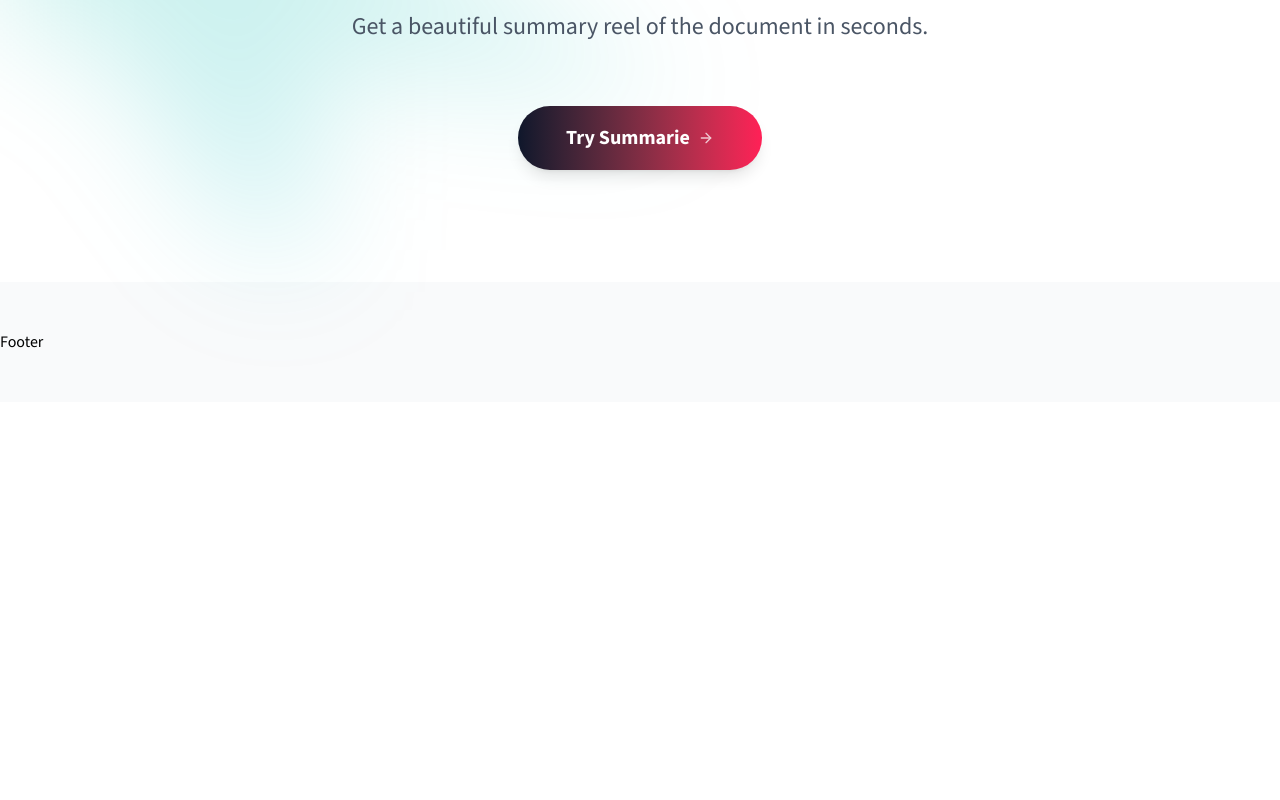
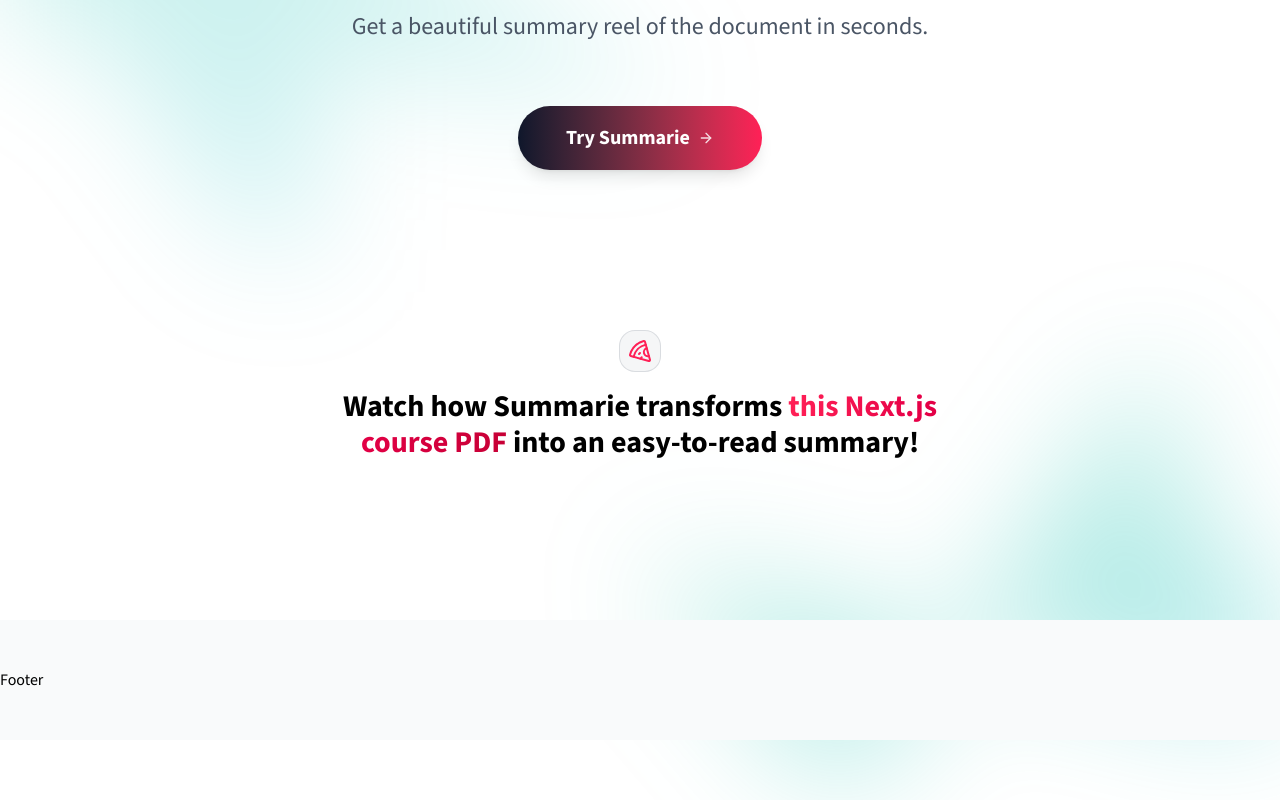
Before and after one commit to ZamithAhamed/Summarie, a Next.js app: page / in a window 1280 px wide. Shown: the part 398-1198 px from the top of the page. Before the commit the page ends 800 px from the top, so only its background shows below. Built offline with nearby package versions, Linux system fonts and the light colour scheme.

Commit message:
add demo section

```diff
--- a/app/page.tsx
+++ b/app/page.tsx
@@ -1,5 +1,6 @@
 import BgGradient from "@/components/common/bg-gradient";
 import HeroSection from "@/components/home/hero-section";
+import DemoSection from "@/components/home/demo-section";
 
 export default function Home() {
   return (
@@ -7,11 +8,11 @@
       <BgGradient />
       <div className="flex flex-col ">
         <HeroSection />
+        <DemoSection />
       </div>
-      {/* <DemoSection />
-      <HowItWorksSection />
-      <PricingSection />
-      <CTASection /> */}
+      {/* <HowItWorksSection /> */}
+      {/* <PricingSection /> */}
+      {/* <CTASection /> */}
     </div>
   );
 }
--- /dev/null
+++ b/components/home/demo-section.tsx
@@ -0,0 +1,42 @@
+import { Pizza } from "lucide-react";
+
+export default function DemoSection() {
+  return (
+    <section className="relative">
+      <div className="py-12 lg:py-24 max-w-5xl mx-auto px-4 sm:px-6 lg:px-8 lg:pt-12">
+        <div
+          aria-hidden="true"
+          className="pointer-events-none absolute inset-x-0 -top-40 -z-10 transform-gpu overflow-hidden blur-3xl"
+        >
+          <div
+            className="relative left-[calc(50%+3rem)] aspect-1155/678 w-[36.125rem]
+        -translate-x-1/2 bg-linear-to-br from-emerald-500 via-teal-500 to-cyan-500 opacity-30 sm:left-[calc(50%+36rem)] sm:w-[72.1875rem]"
+            style={{
+              clipPath:
+                "polygon(74.1% 44.1%, 100% 61.6%, 97.5% 26.9%, 85.5% 0.1%, 80.7% 2%, 72.5% 32.5%, 60.2% 62.4%, 52.4% 68.1%, 47.5% 58.3%, 45.2% 34.5%, 27.5% 76.7%, 0.1% 64.9%, 17.9% 100%, 27.6% 76.8%, 76.1% 97.7%,74.1% 44.1%)",
+            }}
+          ></div>
+        </div>
+
+        <div className="flex flex-col items-center space-y-4">
+          <div className="inline-flex items-center justify-center p-2 rounded-2xl bg-gray-100/80 background-blur-xs border border-gray-500/20 mb-4">
+            <Pizza className="w-6 h-6 text-rose-500" />
+          </div>
+          <div className="text-center mb-16">
+            <h3 className="font-bold text-3xl max-w-2xl mx-auto px-4 sm:px-6">
+              Watch how Summarie transforms{" "}
+              <span className="bg-linear-to-r from-rose-500 to-rose-700 bg-clip-text text-transparent ">
+                this Next.js course PDF
+              </span>{" "}
+              into an easy-to-read summary!
+            </h3>
+          </div>
+
+          <div className="flex justify-center items-center px-2 sm:px-4 lg:px-6">
+            {/* Summary Viewer */}
+          </div>
+        </div>
+      </div>
+    </section>
+  );
+}
```
